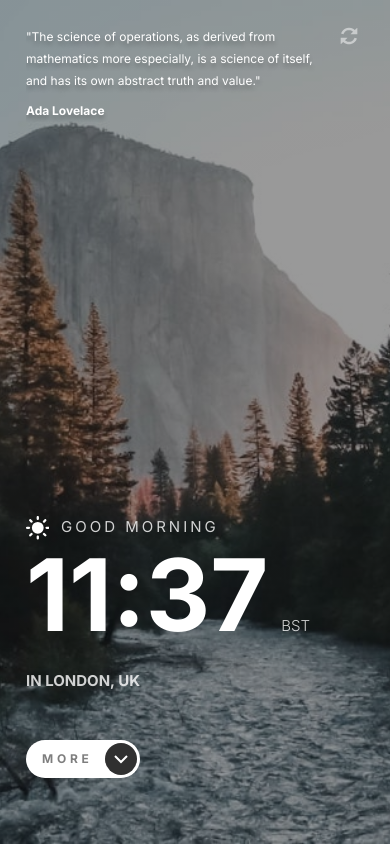
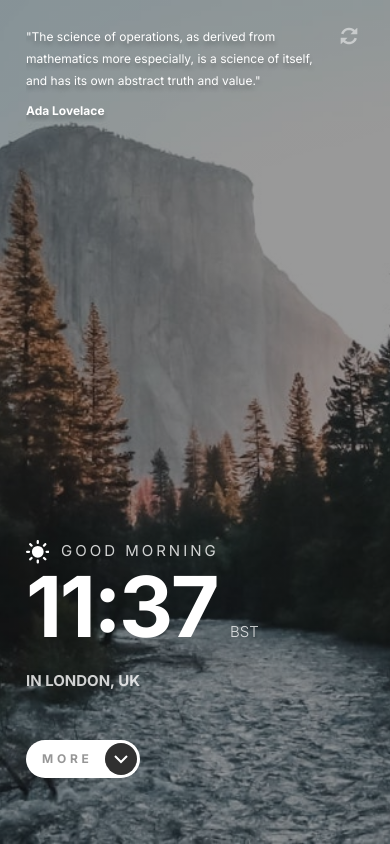
Before and after one commit to KatherineEbel/clock-app, a website with bundled scripts: page public/index.html in a window 390 px wide. Built offline with nearby package versions, Linux system fonts and the light colour scheme; files whose address does not match are found by name.

Commit message:
add screenshots. update styles for mobile.

```diff
--- a/netlify/functions/time-details/time-details.js
+++ b/netlify/functions/time-details/time-details.js
@@ -1,6 +1,8 @@
 // Docs on event and context https://www.netlify.com/docs/functions/#the-handler-method
 // body: "{\"abbreviation\":\"EDT\",\"country_code\":\"US\",\"day_of_week\":5,\"day_of_year\":112,\"region_name\":\"Florida\",\"time_zone\":\"America/New_York\",\"utc_datetime\":\"2022-04-22T13:16:38.810997+00:00\",\"week_number\":16}"
-import fetch from "node-fetch";
+const fetch = (...args) => import('node-fetch')
+  .then(({default: fetch}) => fetch(...args));
+
 const {GEO_API_KEY} = process.env
 
 const handler = async () => {
@@ -28,7 +30,7 @@ const handler = async () => {
     console.log(e)
     return {
       statusCode: 500,
-      body: JSON.stringify({ error: 'Unable to fetch time details'}),
+      body: JSON.stringify({error: 'Unable to fetch time details'}),
     }
   }
 }
--- a/public/css/style.css
+++ b/public/css/style.css
@@ -9,7 +9,8 @@
     --line-height-sm: 1.375rem;
     --text-size-quote: 0.75rem;
     --text-size-welcome: .9375rem;
-    --text-size-time: 6.25rem;
+    /*--text-size-time: 6.25rem;*/
+    --text-size-time: 5.25rem;
     --text-sz-tz: .9375rem;
     --text-size-location: .9375rem;
     --text-size-more: .75rem;
@@ -82,7 +83,6 @@ body {
     display: flex;
     flex-direction: column;
     font-family: 'Inter', sans-serif;
-    overflow-y: hidden;
     max-height: 100vh;
     min-height: 100vh;
     position: relative;
@@ -191,6 +191,7 @@ main {
     display: flex;
     flex-direction: column;
     margin-top: auto;
+    padding-right: 2rem;
     text-transform: uppercase;
     transition: transform 300ms ease-in-out;
 }
@@ -213,6 +214,10 @@ main {
     gap: 0.8125rem;
 }
 
+.time span:first-child {
+    letter-spacing: -2.5px;
+}
+
 .time .text-light {
     display: block;
     font-weight: 300;
@@ -226,6 +231,7 @@ main {
     background: white;
     border: none;
     border-radius: 28px;
+    color: var(--color-text-secondary);
     display: flex;
     font-size: var(--text-size-more);
     font-weight: 700;
```
Also changed, not shown: README.md, screenshots/desktop.png (added), screenshots/mobile-expanded.png (added), screenshots/mobile.png (added), screenshots/tablet.png (added).
